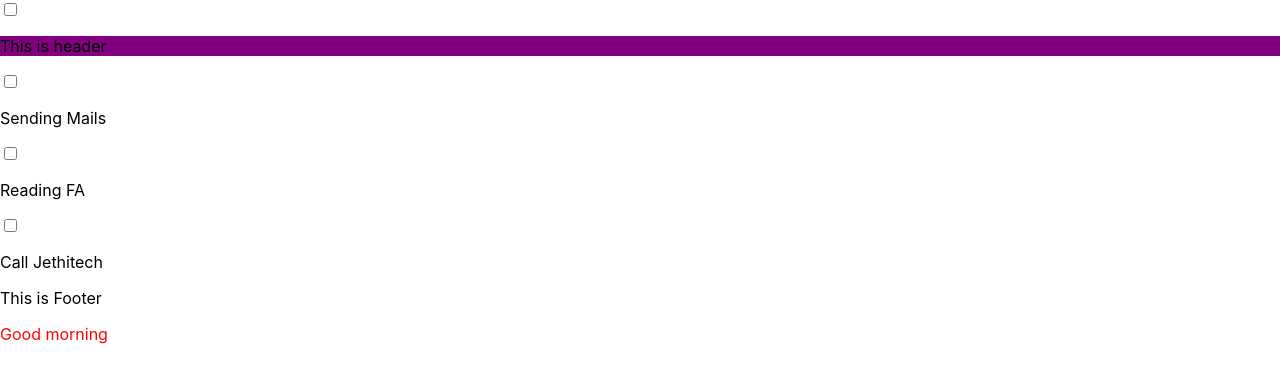
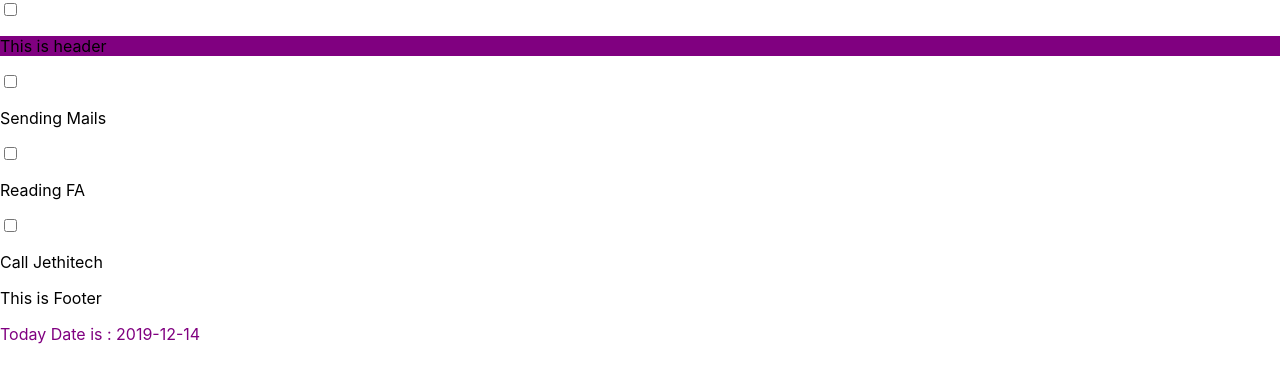
Before and after one commit to ShrutikaSingh/Myreact_codecamp, a React (Create React App) app: page / in a window 1280 px wide. Shown: the top 382 px of the page. Built offline with nearby package versions, Linux system fonts and the light colour scheme.

Commit message:
print the current date using Date() function

```diff
--- a/src/components/daygreeting.js
+++ b/src/components/daygreeting.js
@@ -1,29 +1,16 @@
 //write a program to wish good morning, evening and afternoon a/c to hours of day
 import React from "react";
+//printing current date
 
-
-function greetings(){
-let greeting;
-const date= new Date(2018); // change the date to 2018 and it will take the day time so the color will be red
+function currentDate(){
+const dates= new Date();
+const printdate= dates.getFullYear()+'-'+parseInt(dates.getMonth()+1)+'-'+dates.getDate();
 const styles={
  color:"purple"
 }
-const hoursofday=date.getHours();
-  if(hoursofday<12){
-      greeting="morning"
-      styles.color="red"; //since styles is a object we can access its property using . operator
-  }
-  else if (hoursofday>=12 && hoursofday<=17){
-      greeting="Evening";
-      styles.color="blue";
-  }
-  else{
-      greeting="Night";
-      styles.color="blue";
-  }
+
 return (
-  <p style={styles}>Good {greeting}</p>
-
+  <p style={styles}>Today Date is : {printdate}</p>
 )
 }
-export default greetings;
+export default currentDate;
```
